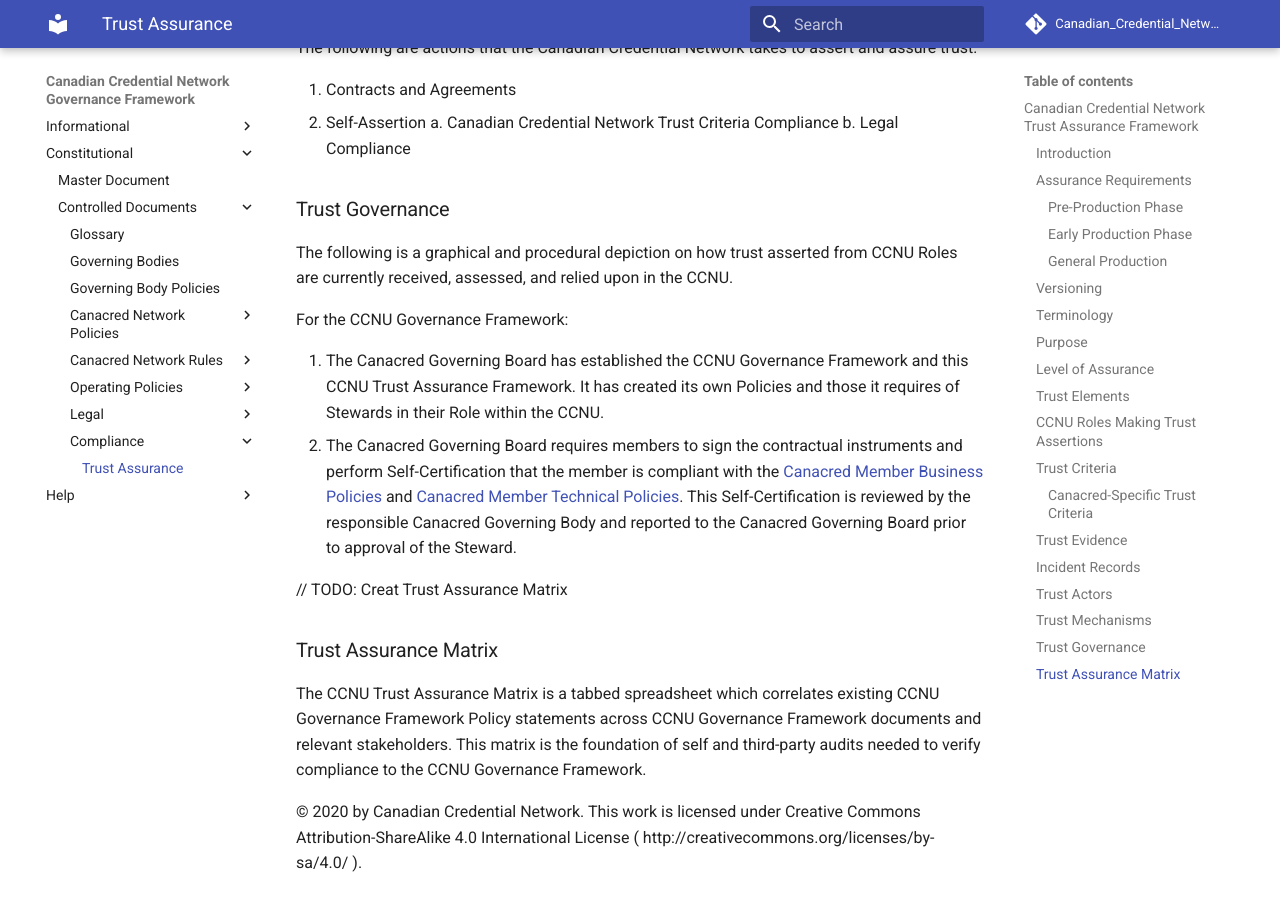
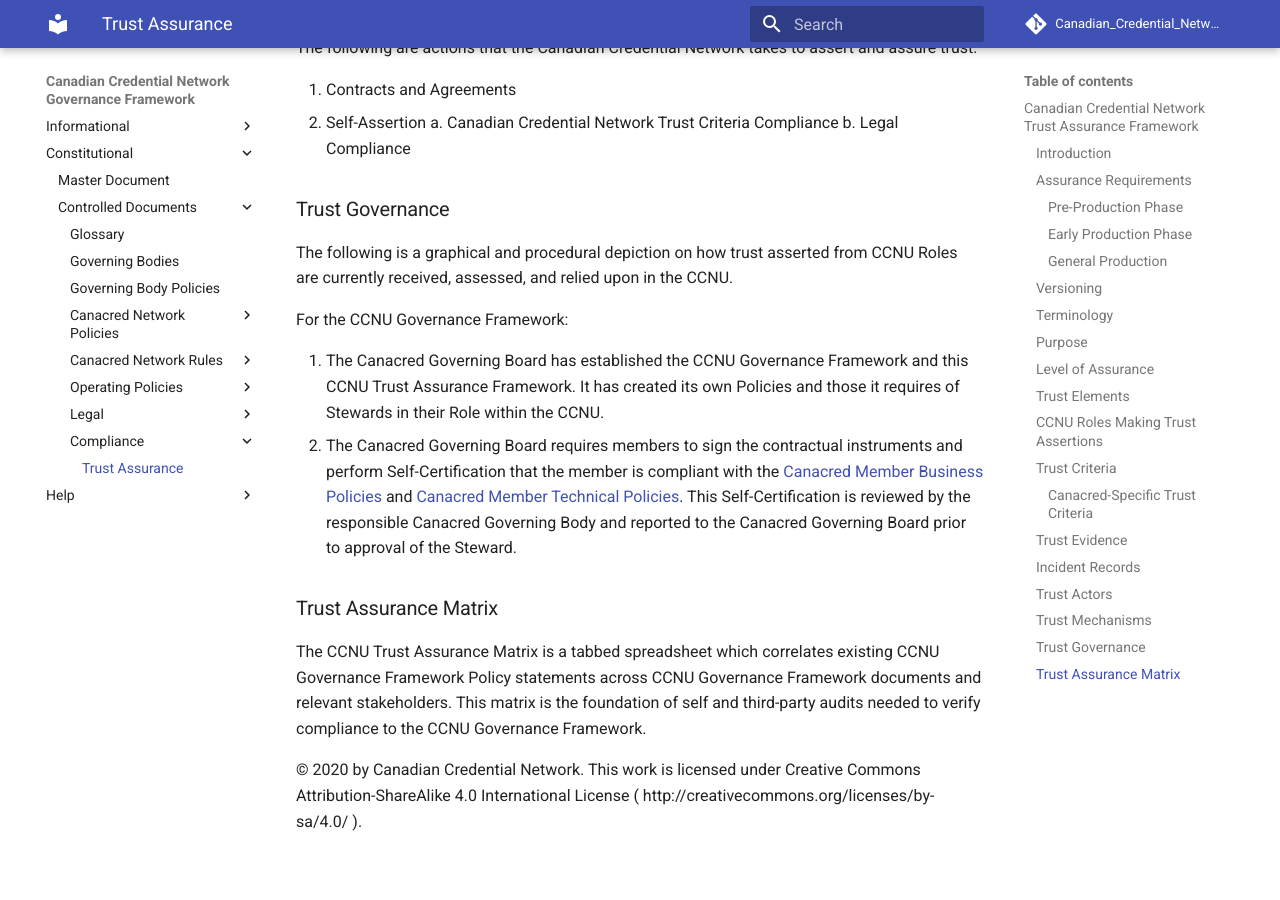
Before and after one commit to VictorSyntez/governance, an MkDocs documentation site: the page built from docs/gf_assurance/ts_index.md, in a window 1280 px wide and 900 px high, scrolled down 5231 px. Built offline with MkDocs 1.6.1 and Material for MkDocs 9.7.7, drawn with Linux system fonts in a browser that asks for light colours; comment, search, counter and statistics services are not loaded; after the commit the page ends 6089 px from its top, so only the background shows below that.

Commit message:
commented TODO

```diff
--- a/docs/gf_assurance/ts_index.md
+++ b/docs/gf_assurance/ts_index.md
@@ -148,7 +148,7 @@
 1. The Canacred Governing Board has established the CCNU Governance Framework and this CCNU Trust Assurance Framework. It has created its own Policies and those it requires of Stewards in their Role within the CCNU.
 2. The Canacred Governing Board requires members to sign the contractual instruments and perform Self-Certification that the member is compliant with the [Canacred Member Business Policies](../gf_controlled/member_business_policies.md) and [Canacred Member Technical Policies](../gf_controlled/member_top.md). This Self-Certification is reviewed by the responsible Canacred Governing Body and reported to the Canacred Governing Board prior to approval of the Steward.
 
-// TODO: Creat Trust Assurance Matrix
+<!--// TODO: Creat Trust Assurance Matrix-->
 
 ### Trust Assurance Matrix
 The CCNU Trust Assurance Matrix is a tabbed spreadsheet which correlates existing CCNU Governance Framework Policy statements across CCNU Governance Framework documents and relevant stakeholders. This matrix is the foundation of self and third-party audits needed to verify compliance to the CCNU Governance Framework.
```
Also changed, not shown: docs/faq.md (+1 -2 lines).
